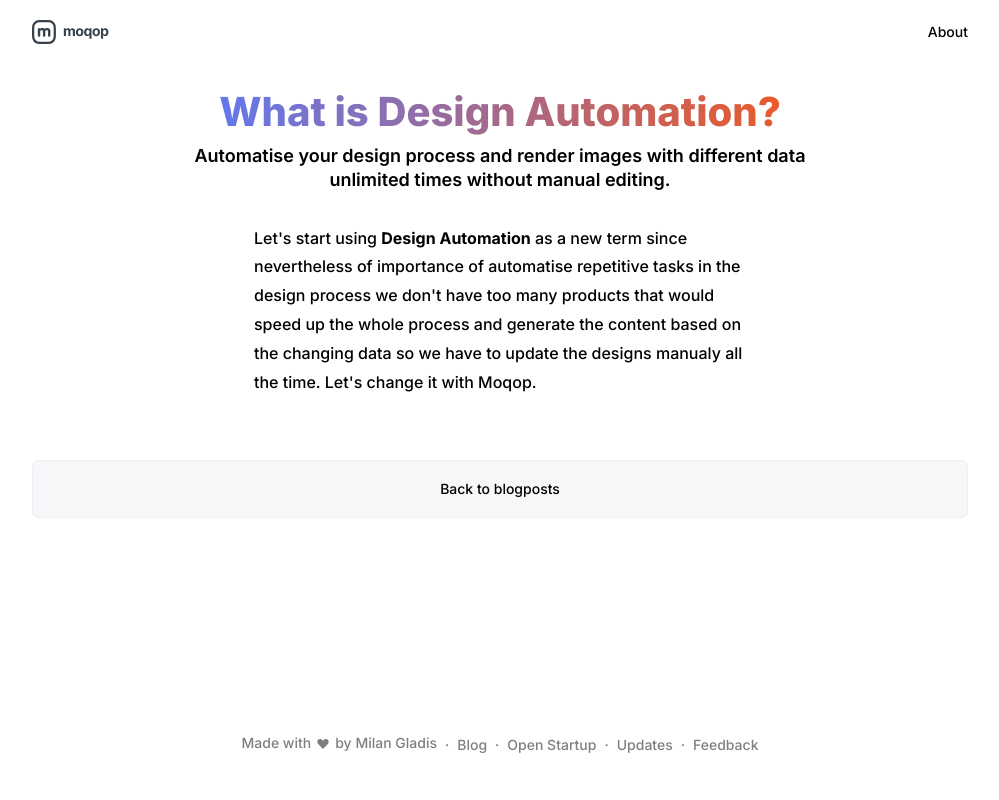
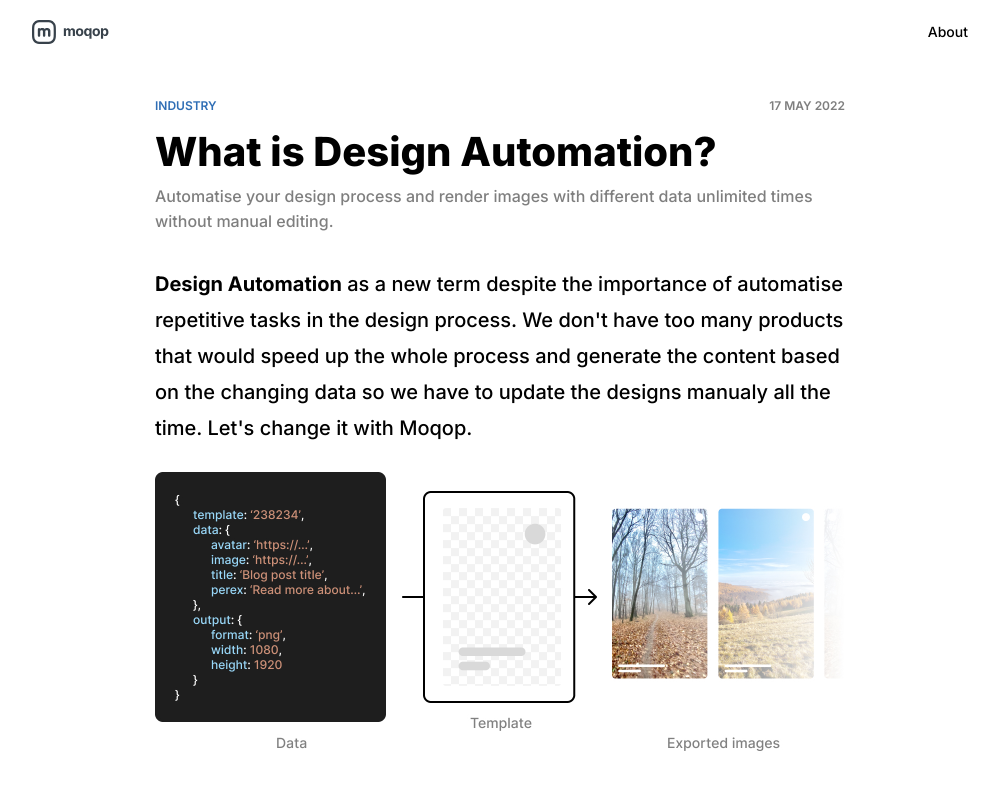
Before and after one commit to RobotCafe/moqop, a Next.js app: page /blog/what-is-design-automation in a window 1280 px wide. Shown: the top 800 px of the page, without its empty margins (140-1139 px from the left). Built offline with nearby package versions, Linux system fonts and the light colour scheme.

Commit message:
blog post and image

```diff
--- a/src/layout/blogpost.js
+++ b/src/layout/blogpost.js
@@ -12,13 +12,15 @@
       <Header />
 
       <div className="page">
-        {children}
-        <Link href="/blog">
-          <a className='block mt-64 border border-grey p-16 bg-grey/50 rounded'>
-            <div className="text-center">Back to blogposts</div>
+        <div className="sectionBlog">
+          {children}
+          <Link href="/blog">
+            <a className='block mt-64 border border-grey p-8 bg-grey/50 rounded'>
+              <div className="text-center text-16">Back to blogposts</div>
 
-          </a>
-        </Link>
+            </a>
+          </Link>
+        </div>
       </div>
 
       <Footer />
--- a/src/layout/blogtitle.js
+++ b/src/layout/blogtitle.js
@@ -8,10 +8,14 @@
         <meta name="description" content={props.description} />
       </Head>
 
-      <h1 className="title text-24 sm:text-32 md:text-40 font-black text-center">
-        <span className='titleColor inline'>{props.title}</span>
+      <div className="flex">
+        <div className="uppercase text-12 pb-4 font-semibold text-blue">Industry</div>
+        <div className="uppercase text-12 pb-4 font-semibold flex-1 text-right opacity-50">17 May 2022</div>
+      </div>
+      <h1 className="title text-24 sm:text-32 md:text-40 font-black">
+        <span className=''>{props.title}</span>
       </h1>
-      <div className='text-16 md:text-18 md:w-2/3 text-center mt-8 mx-auto mb-32 font-semibold'>
+      <div className='text-16 opacity-50 mt-8 mb-32 leading-10'>
         {props.description}
       </div>
     </>
--- a/src/pages/blog.js
+++ b/src/pages/blog.js
@@ -2,8 +2,6 @@
 import Header from 'components/header'
 import Footer from 'components/footer'
 import Link from 'next/link'
-import BlogTitle from 'layout/blogtitle'
-
 
 export default function BlogPost() {
 
@@ -14,7 +12,10 @@
 
       <div className="page">
 
-        <BlogTitle title="Blog" description="Stories to help you with your design processes automatisation" />
+      <h1 className="title text-24 sm:text-32 md:text-40 font-black text-center">
+          <span className='titleColor inline'>Blog</span>
+        </h1>
+        <div className='text-16 md:text-18 md:w-2/3 text-center mt-8 mx-auto mb-32 font-semibold'>Moqop is a part of open-startup movement. <br className='hidden sm:block' />Stories to help you with your design processes automatisation</div>
 
         <div className="mt-32">
           <Link href="/blog/what-is-design-automation">
@@ -23,7 +24,7 @@
                 <div className="uppercase text-12 pb-4 font-semibold text-blue">Industry</div>
                 <div className="uppercase text-12 pb-4 font-semibold flex-1 text-right opacity-50">17 May 2022</div>
               </div>
-              <div className="text-16 font-semibold">What is design automation?</div>
+              <div className="text-18 font-semibold">What is design automation?</div>
               <div className="">Learn more abour how the design automation works and what's the future of generating content based on the data</div>
 
             </a>
--- a/src/pages/blog/what-is-design-automation.js
+++ b/src/pages/blog/what-is-design-automation.js
@@ -1,15 +1,16 @@
 import Head from 'next/head'
 import Layout from '../../layout/blogpost'
 import BlogTitle from 'layout/blogtitle'
+import Image from 'next/image'
 
 export default function Page() {
   return (
     <>
+
       <BlogTitle title="What is Design Automation?" description="Automatise your design process and render images with different data unlimited times without manual editing." />
 
-      <div className="sectionBlog">
-        Let's start using <strong>Design Automation</strong> as a new term since nevertheless of importance of automatise repetitive tasks in the design process we don't have too many products that would speed up the whole process and generate the content based on the changing data so we have to update the designs manualy all the time. Let's change it with Moqop.
-      </div>
+      <strong>Design Automation</strong> as a new term despite the importance of automatise repetitive tasks in the design process. We don't have too many products that would speed up the whole process and generate the content based on the changing data so we have to update the designs manualy all the time. Let's change it with Moqop.
+      <Image src="/images/blog/automation-17-05-2022.jpg" width="690" height="320" />
     </>
   )
 }
--- a/src/styles/globals.css
+++ b/src/styles/globals.css
@@ -51,10 +51,10 @@
 }
 
 .sectionBlog {
-  max-width: 49.2rem;
+  max-width: 69rem;
   margin-left: auto;
   margin-right: auto;
-  font-size: 1.6rem;
+  font-size: 2rem;
   line-height: 180%;
 }
 
```
Also changed, not shown: public/images/blog/automation-17-05-2022.jpg (added).
